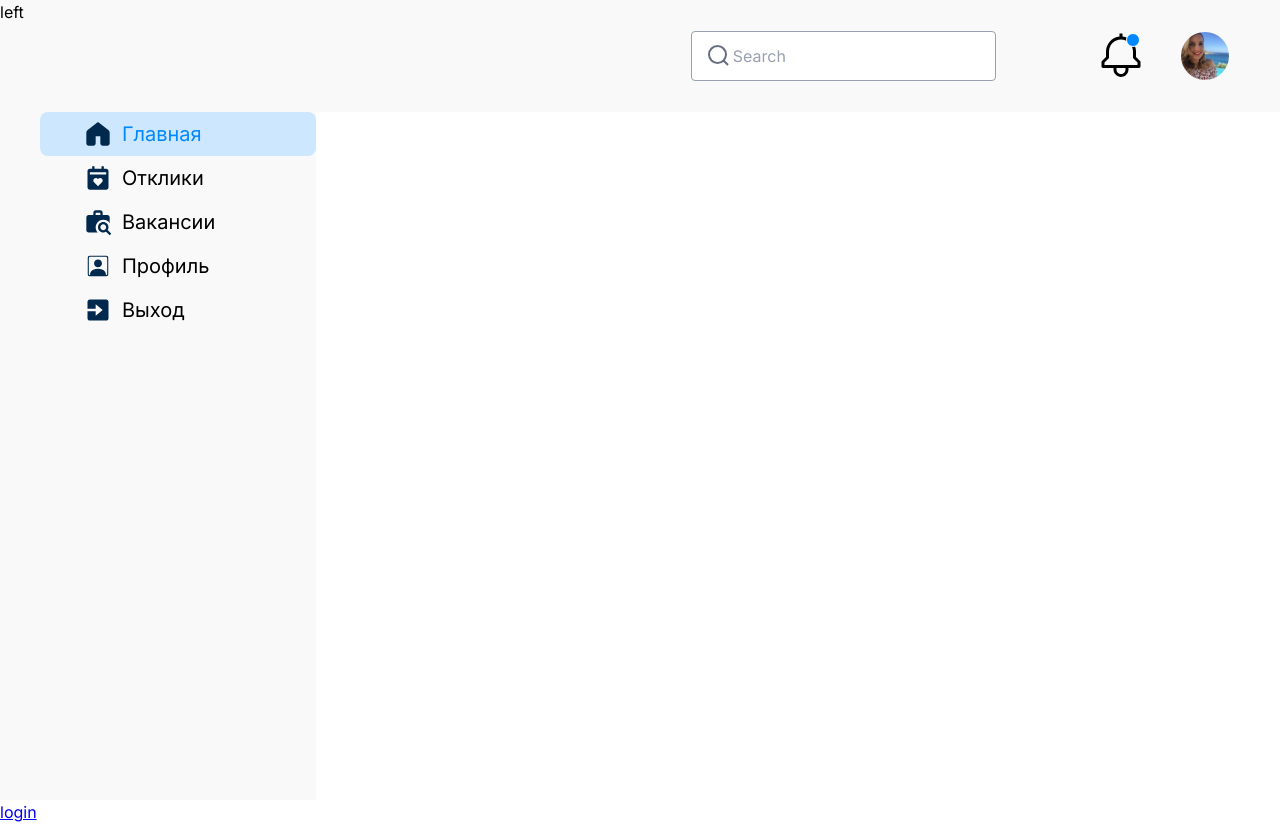
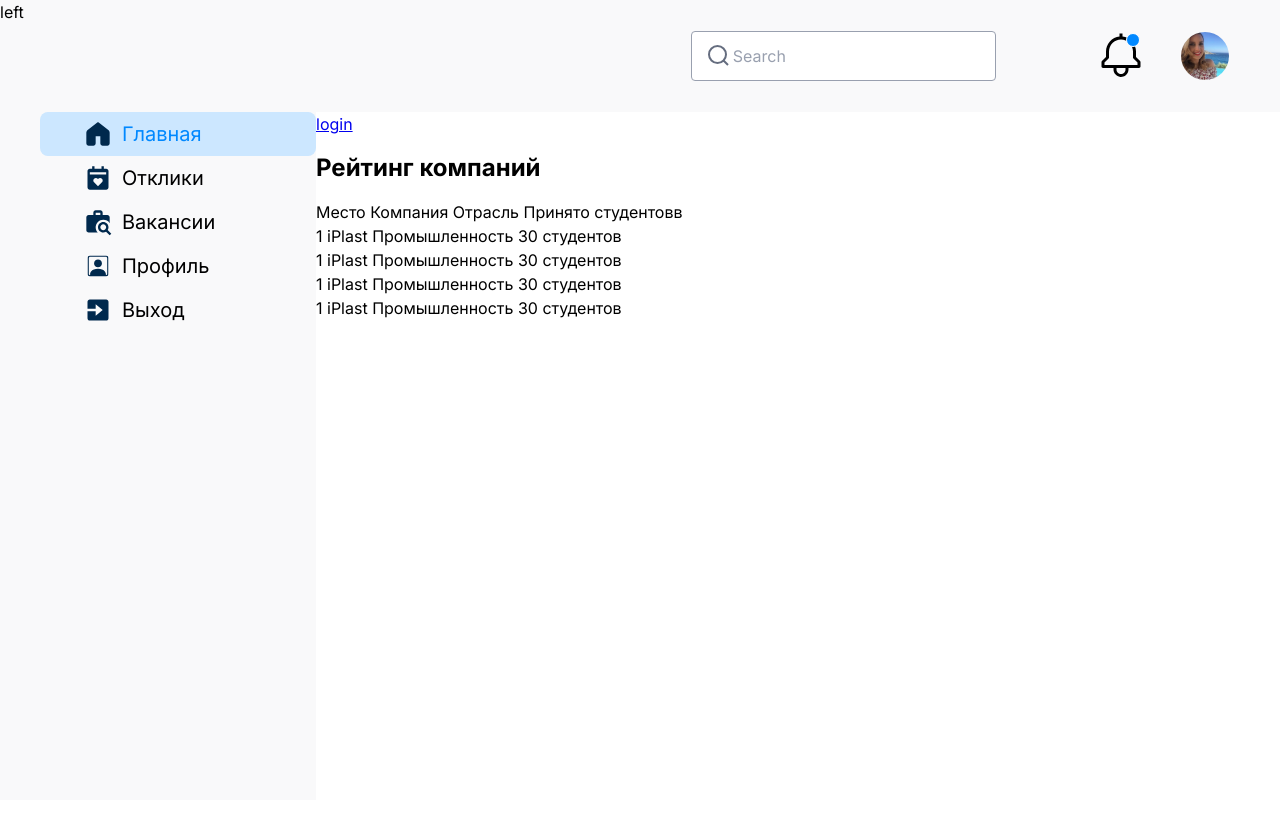
Before and after one commit to rLukoyanov/pp, a React (Create React App) app: page / in a window 1280 px wide. After the commit the page ends 800 px from the top, so only its background shows below. Built offline with nearby package versions, Linux system fonts and the light colour scheme.

Commit message:
feat(14): add Rating component

```diff
--- a/src/App.scss
+++ b/src/App.scss
@@ -93,3 +93,7 @@
   background: #fff;
   box-shadow: 0 0 24px 4px rgb(0 14 51 / 20%);
 }
+
+.main {
+  display: flex;
+}
--- a/src/App.tsx
+++ b/src/App.tsx
@@ -2,12 +2,16 @@
 import { NavList } from './components/Navigation/NavList';
 import MainPage from './routes/MainPage';
 
+import './App.scss';
+
 function App() {
   return (
-    <div className="App">
+    <div>
       <Header />
-      <NavList />
-      <MainPage />
+      <div className="main">
+        <NavList />
+        <MainPage />
+      </div>
     </div>
   );
 }
--- /dev/null
+++ b/src/components/CopmanyRating/Component.tsx
@@ -0,0 +1,17 @@
+import cn from 'classnames';
+
+import styles from './styles.module.scss';
+
+export function CompanyRating() {
+  const classNames = cn(styles.rating);
+  return (
+    <div className={classNames}>
+      <h2>Рейтинг компаний</h2>
+      <div>Место Компания Отрасль Принято студентовв</div>
+      <div>1 iPlast Промышленность 30 студентов</div>
+      <div>1 iPlast Промышленность 30 студентов</div>
+      <div>1 iPlast Промышленность 30 студентов</div>
+      <div>1 iPlast Промышленность 30 студентов</div>
+    </div>
+  );
+}
--- /dev/null
+++ b/src/components/CopmanyRating/index.ts
@@ -0,0 +1 @@
+export * from './Component';
--- /dev/null
+++ b/src/components/CopmanyRating/styles.module.scss
@@ -0,0 +1 @@
+@import '../../App';
--- a/src/routes/MainPage.tsx
+++ b/src/routes/MainPage.tsx
@@ -1,9 +1,11 @@
 import { Link } from 'react-router-dom';
+import { CompanyRating } from '../components/CopmanyRating';
 
 export default function MainPage() {
   return (
     <div>
       <Link to="/login">login</Link>
+      <CompanyRating />
     </div>
   );
 }
```
